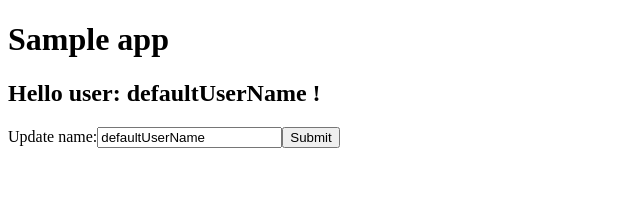
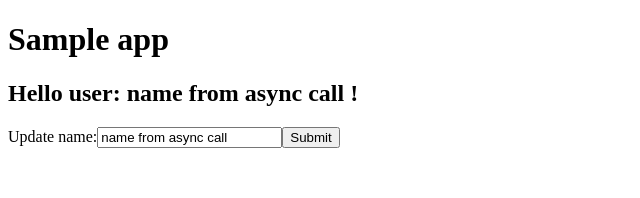
Before and after one commit to aisnote/ts-001-starter-boilerplate, a React app: page / in a window 1280 px wide. Shown: the top 198 px of the page, without its empty margins (0-640 px from the left). Built offline with nearby package versions, Linux system fonts and the light colour scheme.

Commit message:
005-refactor of component

```diff
--- a/src/app.tsx
+++ b/src/app.tsx
@@ -4,20 +4,32 @@ import { NameEditComponent } from "./nameEdit";
 
 export const App = () => {
     const [name, setName] = React.useState('defaultUserName');
-    // return <HelloComponent userName={name} />
+    const [editingName, setEditingName] = React.useState("defaultUserName");
 
-    // const setUserNameState = (event: React.ChangeEvent<HTMLInputElement>) => {
-    //     setName(event.target.value);
-    // }
+    const loadUsername = () => {
+        setTimeout(()=>{
+            setName("name from async call");
+            setEditingName("name from async call");
+        }, 500);
+    }
 
-    const setUserNameState = (newName: string) => {
-        setName(newName);
+    React.useEffect(() => {
+        loadUsername();
+    }, []);
+
+    const setUserNameState = () => {
+        setName(editingName);
     }
 
     return (
         <>
-                <HelloComponent userName={name} />
-                <NameEditComponent initialUserName={name} onNameUpdated={setUserNameState} />
+            <HelloComponent userName={name} />
+            <NameEditComponent
+                initialUserName={name}
+                editingName={editingName}
+                onNameUpdated={setUserNameState}
+                onEditingNameUpdated={setEditingName}
+            />
         </>
     );
 }
--- a/src/hello.tsx
+++ b/src/hello.tsx
@@ -1,9 +1,9 @@
-import * as React from "react"
+import * as React from "react";
 
 interface Props {
     userName: string;
 }
 
-export const HelloComponent = (props: Props) => (
-    <h2>Hello user: { props.userName} !</h2>
-)
+export const HelloComponent = (props: Props) => {
+  return <h2>Hello user: {props.userName} !</h2>;
+};
--- a/src/index.tsx
+++ b/src/index.tsx
@@ -1,11 +1,6 @@
-import * as React from 'react'
-import * as ReactCom from 'react-dom'
-import { App } from './app'
+import * as React from "react";
+import * as ReactDOM from "react-dom";
 
-// import { HelloComponent } from './hello';
+import { App } from "./app";
 
-ReactCom.render(
-    // <HelloComponent userName="Elliot"/>,
-    <App />,
-    document.getElementById('root')
-);
+ReactDOM.render(<App />, document.getElementById("root"));
--- a/src/nameEdit.tsx
+++ b/src/nameEdit.tsx
@@ -1,29 +1,31 @@
 import * as React from "react";
-import { ProgressPlugin } from "webpack";
 
 interface Props {
-    // userName: string;
-    // onChange: (e: React.ChangeEvent<HTMLInputElement>) => void;
     initialUserName: string;
-    onNameUpdated: (newName: string) => any;
+    editingName: string;
+    onNameUpdated: () => any;
+    onEditingNameUpdated: (newEditingName: string) => any;
 };
 
 export const NameEditComponent = (props: Props) => {
 
-    const [editingName, setEditingName] = React.useState(props.initialUserName);
+    const [lastInitName, setLastInitName] = React.useState(props.initialUserName);
 
     const onChange = (e: React.ChangeEvent<HTMLInputElement>) => {
-        setEditingName(e.target.value);
+        props.onEditingNameUpdated(e.target.value);
     }
 
     const onNameSubmit = (event: any): any => {
-        props.onNameUpdated(editingName);
+        props.onNameUpdated();
     }
 
     return (
         <>
             <label>Update name:</label>
-            <input value={editingName} onChange={onChange} />
+            <input
+                value={props.editingName}
+                onChange={onChange}
+            />
             <button onClick={onNameSubmit}>Submit</button>
         </>
     );
```
